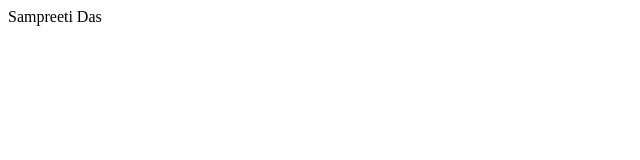
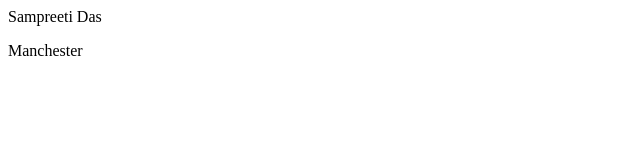
Before and after one commit to sghosh17/Safe-Home, a plain HTML site: page index.html in a window 1280 px wide. Shown: the full height of the page, 0-640 px from the left. Drawn offline with Linux system fonts and the light colour scheme.

Commit message:
Added location

```diff
--- a/index.html
+++ b/index.html
@@ -1,5 +1,6 @@
 <html>
     <body>
         <p> Sampreeti Das</p>
+        <p>Manchester</p>
     </body>
 </html>
```
